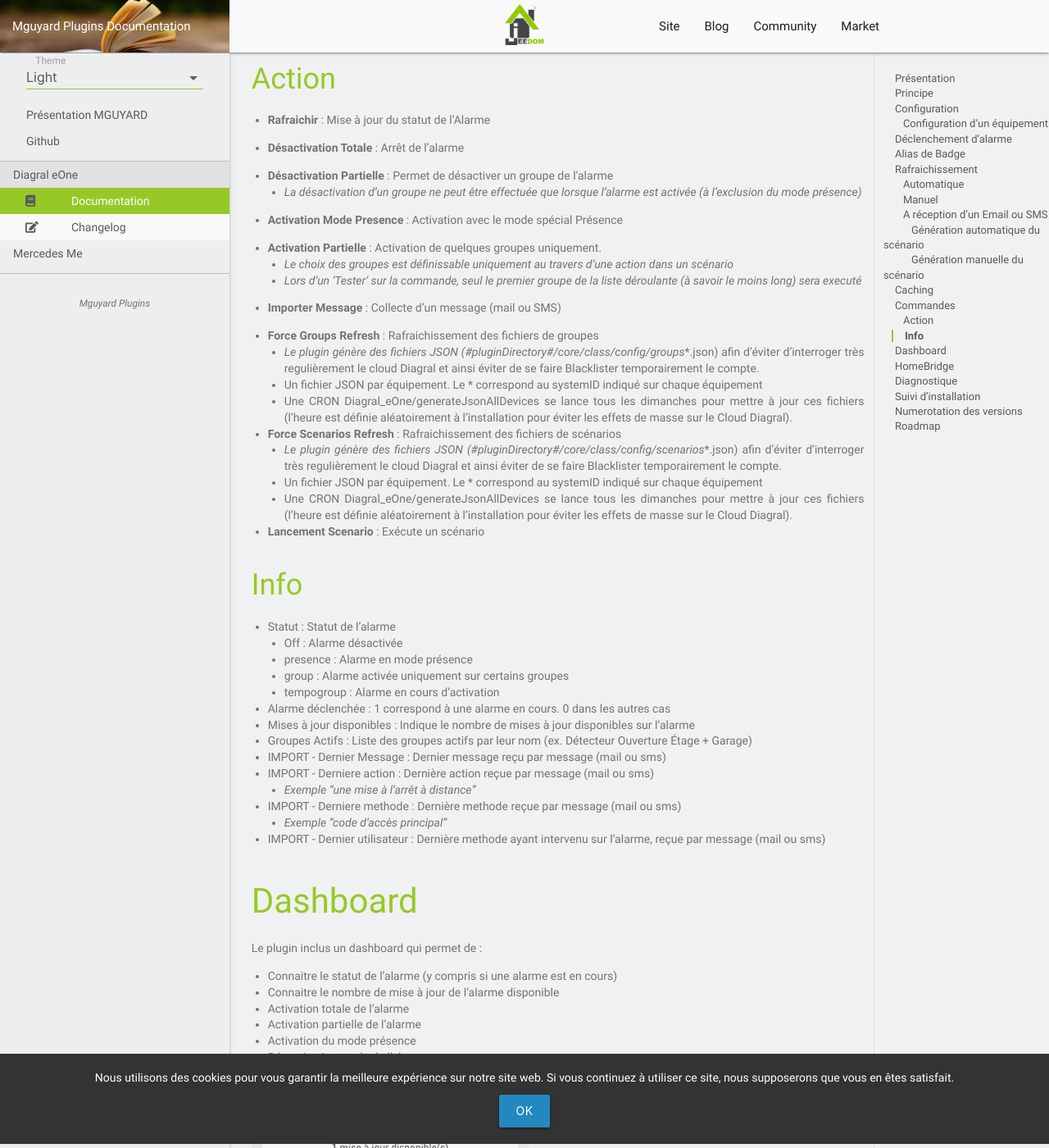
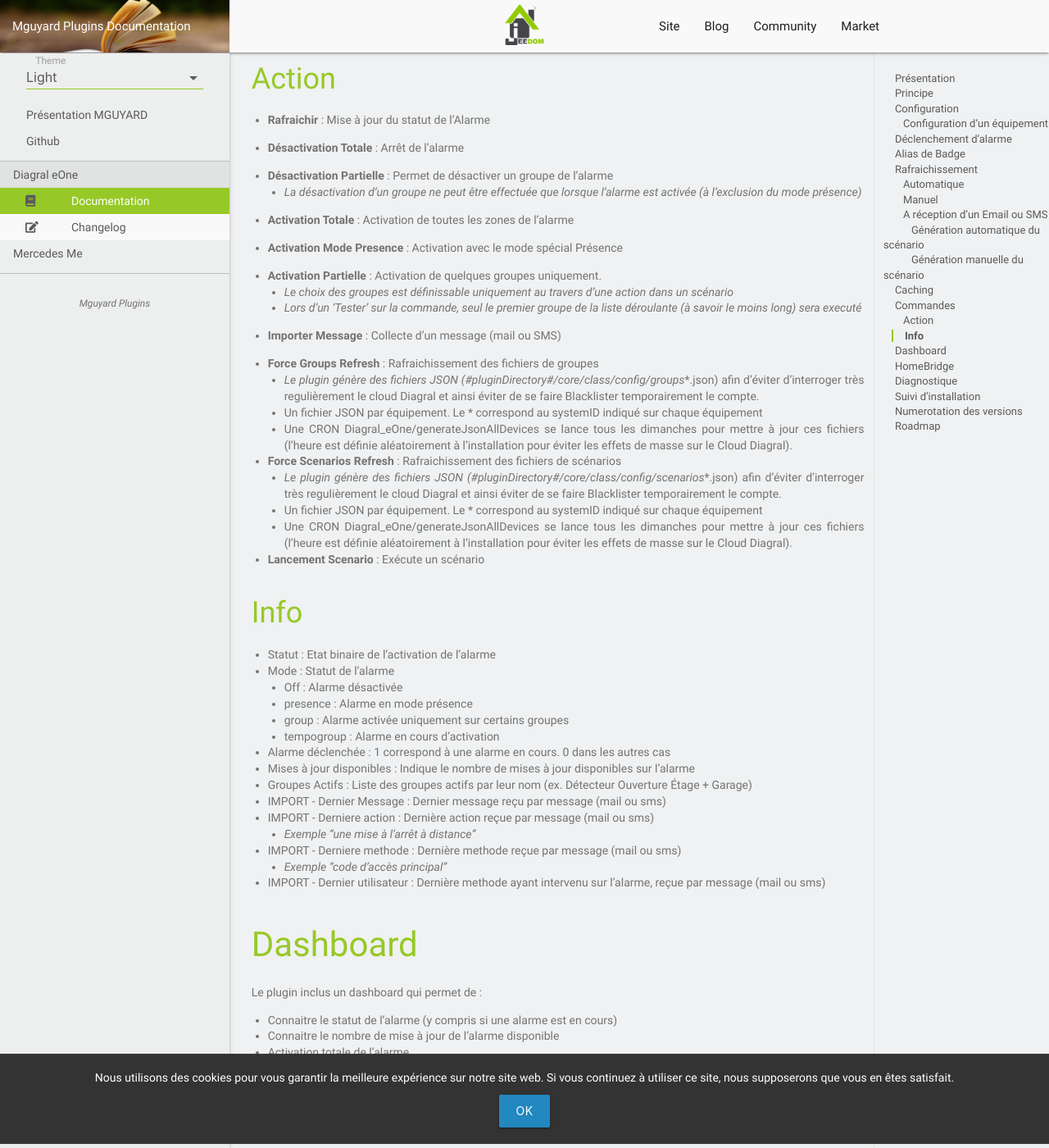
Before and after one commit to mguyard/Jeedom-Documentations, a Jekyll site: the page built from fr_FR/Diagral_eOne/documentation.md, in a window 1280 px wide and 1400 px high, scrolled down 5867 px. Shown: the whole window at 82% size. Built offline with Jekyll 4.4.1, drawn with Linux system fonts in a browser that asks for light colours; our own code applies the rules of GitHub Pages for plain Markdown files.

Commit message:
Update version 1.2.7

```diff
--- a/fr_FR/Diagral_eOne/documentation.md
+++ b/fr_FR/Diagral_eOne/documentation.md
@@ -164,6 +164,8 @@
 -   __Désactivation Partielle__ : Permet de désactiver un groupe de l'alarme
     -   _La désactivation d'un groupe ne peut être effectuée que lorsque l'alarme est activée (à l'exclusion du mode présence)_
 
+-   __Activation Totale__ : Activation de toutes les zones de l'alarme
+
 -   __Activation Mode Presence__ : Activation avec le mode spécial Présence
 
 -   __Activation Partielle__ : Activation de quelques groupes uniquement.
@@ -186,7 +188,8 @@
 
 ## Info
 
--   Statut : Statut de l'alarme
+-   Statut : Etat binaire de l'activation de l'alarme
+-   Mode : Statut de l'alarme
     -   Off : Alarme désactivée
     -   presence : Alarme en mode présence
     -   group : Alarme activée uniquement sur certains groupes
```
Also changed, not shown: fr_FR/Diagral_eOne/changelog.md (+3 -0 lines).
